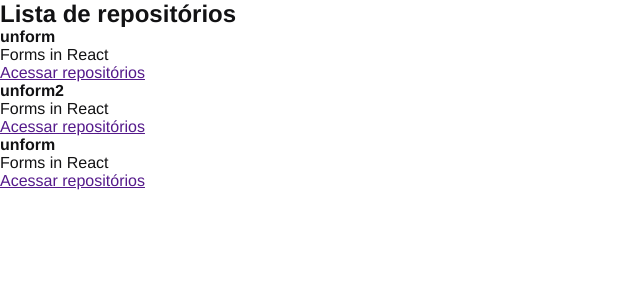
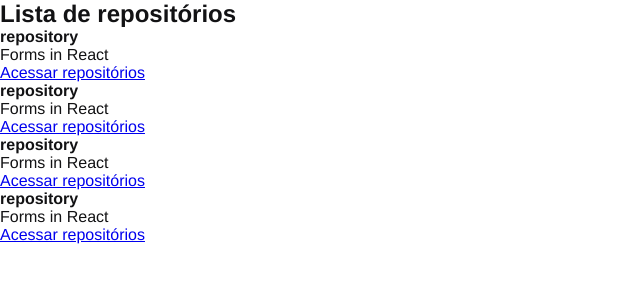
Before and after one commit to ThiagoTassinari/aulas-rocketseat-ignite, a React app: page / in a window 1280 px wide. Shown: the top 300 px of the page, without its empty margins (0-640 px from the left). Built offline with nearby package versions, Linux system fonts and the light colour scheme.

Commit message:
Propriedades no React

```diff
--- /dev/null
+++ b/src/components/RepositoryItem.jsx
@@ -0,0 +1,10 @@
+export function RepositoryItem(props) {
+    return (
+      <li>
+        <strong>{props.repository.name ?? "Default"}</strong>
+        <p>{props.repository.description}</p>
+
+        <a href={props.repository.link}>Acessar repositórios</a>
+      </li>
+    );
+  }
--- a/src/components/RepositoryList.jsx
+++ b/src/components/RepositoryList.jsx
@@ -1,4 +1,10 @@
-const repositoryName = 'unform';
+import { RepositoryItem } from "./RepositoryItem";
+
+const repository = {
+    name: "repository",
+    description: "Forms in React",
+    link: "https://github.com/ThiagoTassinari/aulas-rocketseat-ignite",
+}
 
 export function RepositoryList() {
   return (
@@ -6,26 +12,10 @@
       <h1>Lista de repositórios</h1>
 
       <ul>
-        <li>
-          <strong>{repositoryName}</strong>
-          <p>Forms in React</p>
-
-          <a href="">Acessar repositórios</a>
-        </li>
-
-        <li>
-          <strong>unform2</strong>
-          <p>Forms in React</p>
-
-          <a href="">Acessar repositórios</a>
-        </li>
-
-        <li>
-          <strong>unform</strong>
-          <p>Forms in React</p>
-
-          <a href="">Acessar repositórios</a>
-        </li>
+        <RepositoryItem repository={repository} />
+        <RepositoryItem repository={repository} />
+        <RepositoryItem repository={repository} />
+        <RepositoryItem repository={repository} />
       </ul>
     </section>
   );
```
